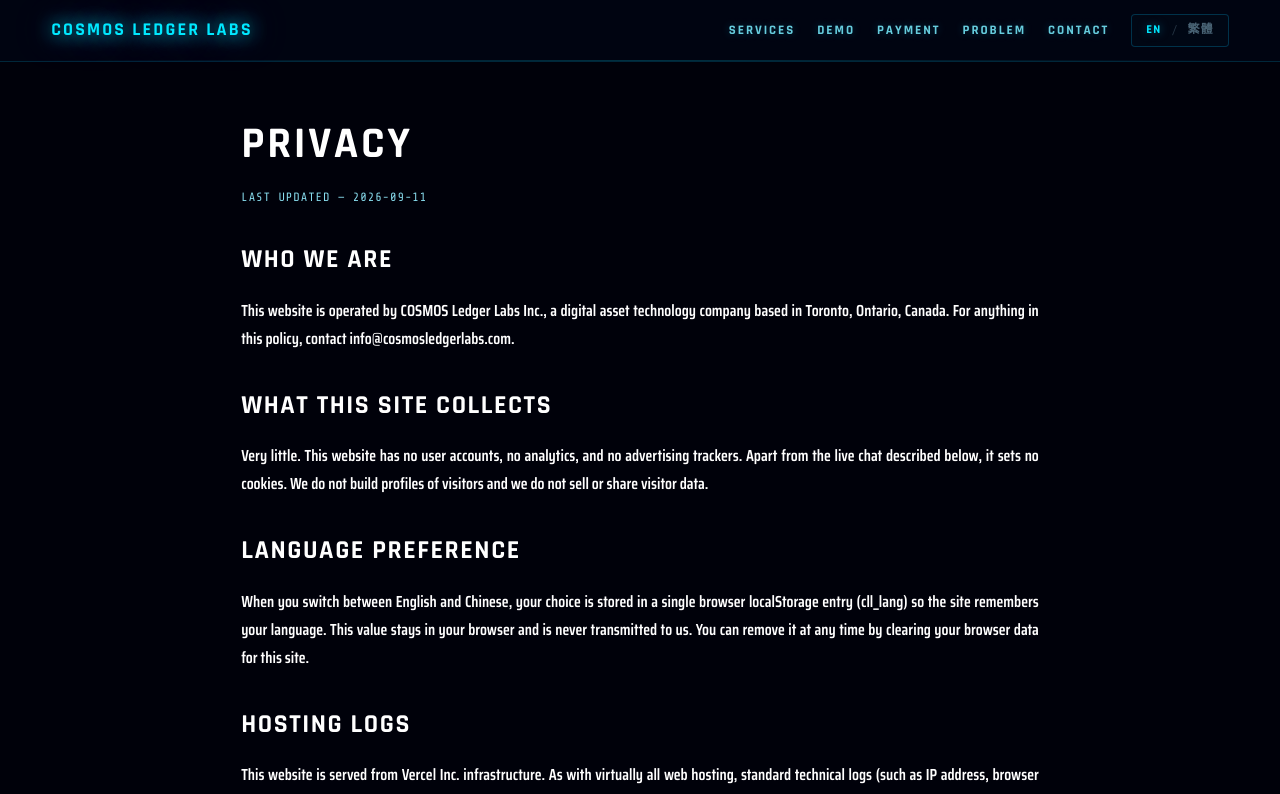
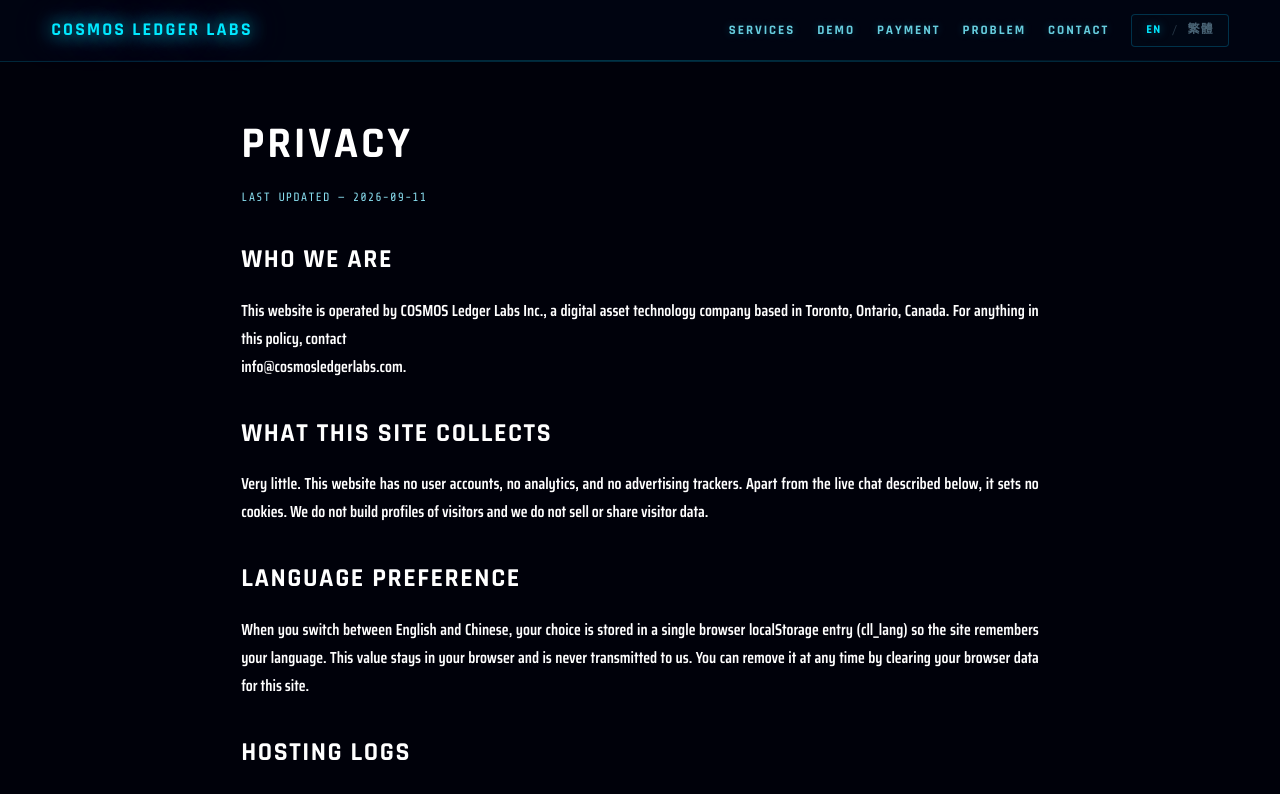
Before and after one commit to cosmosledgerlabs/cosmosledgerlabs-website, a Next.js app: page /privacy in a window 1280 px wide. Shown: the top 794 px of the page. Built offline with nearby package versions, Linux system fonts and the light colour scheme; no server answers.

Commit message:
Add .mailLine class for email address formatting
Added .mailLine class for email address styling.

```diff
--- a/styles/Legal.module.css
+++ b/styles/Legal.module.css
@@ -167,3 +167,11 @@
 .emailLine {
   color: var(--cyan);
 }
+
+
+/* Email address inside a paragraph (privacy page): its own line, so the
+   justified line before it is not stretched with big gaps. */
+.mailLine {
+  display: block;
+  white-space: nowrap;
+}
```
